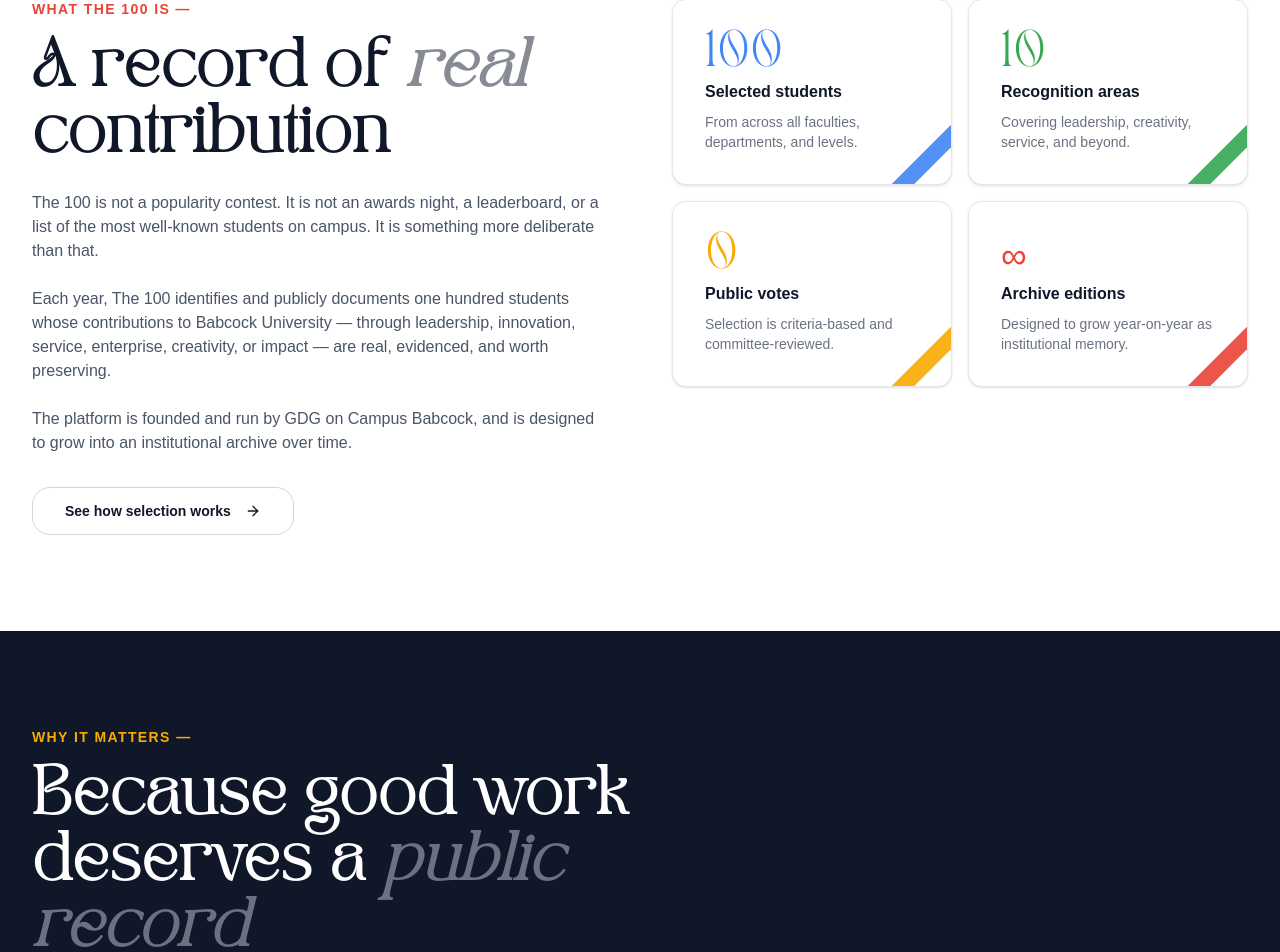
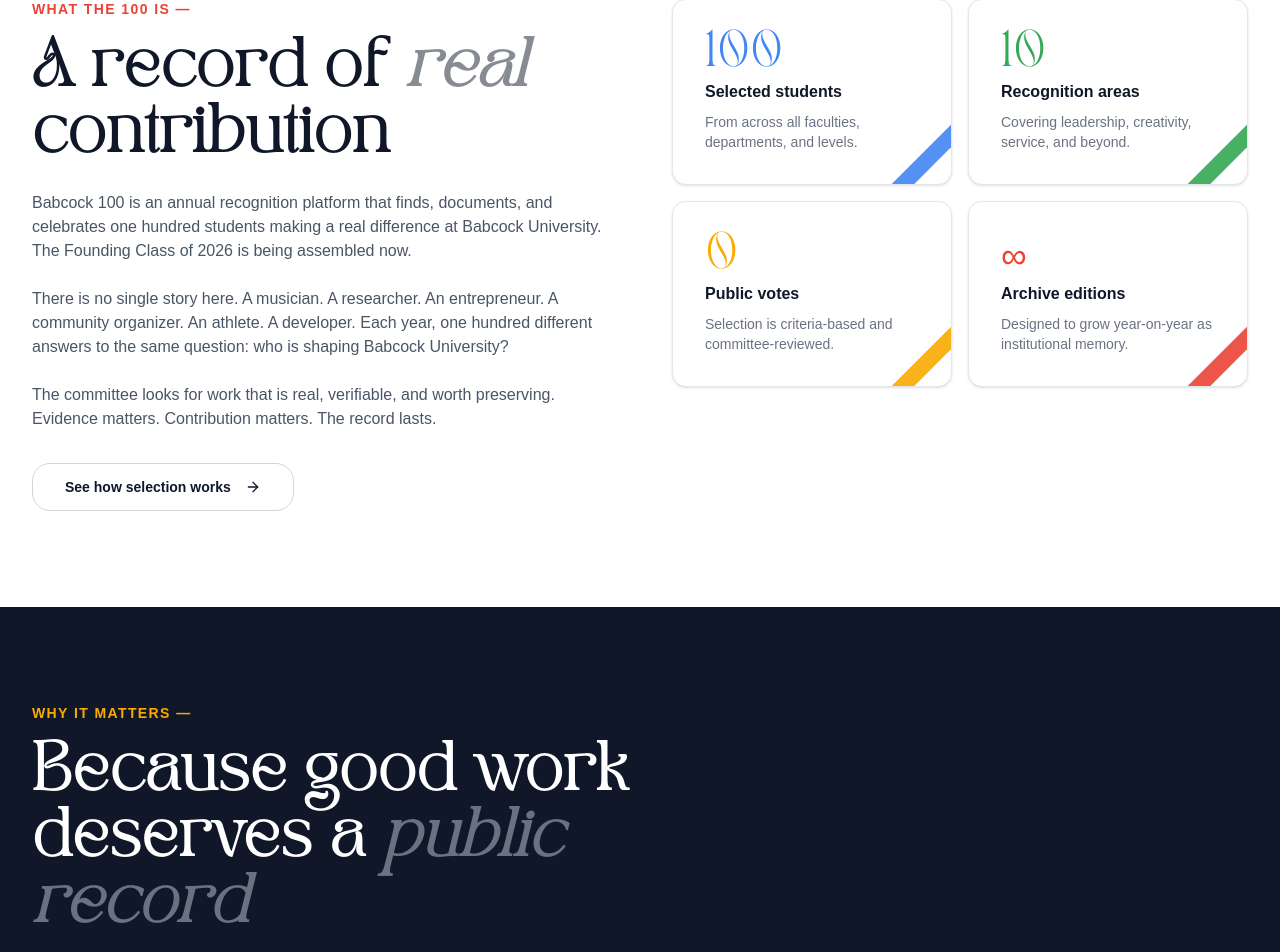
Before and after one commit to GDGBabcockUniversity/the-hundred, a Next.js app: page / in a window 1280 px wide. Shown: the part 1123-2075 px from the top of the page. Built offline with nearby package versions, Linux system fonts and the light colour scheme; a web font is replaced by a local one.

Commit message:
docs: refresh copy in ValuePropSection to clarify Babcock 100 mission and description

```diff
--- a/components/landing/ValuePropSection.tsx
+++ b/components/landing/ValuePropSection.tsx
@@ -46,19 +46,21 @@ export function ValuePropSection() {
           </h2>
           <div className="space-y-6 text-gray-600 mb-8">
             <p>
-              The 100 is not a popularity contest. It is not an awards night, a
-              leaderboard, or a list of the most well-known students on campus.
-              It is something more deliberate than that.
+              Babcock 100 is an annual recognition platform that finds, documents,
+              and celebrates one hundred students making a real difference at
+              Babcock University. The Founding Class of 2026 is being assembled
+              now.
             </p>
             <p>
-              Each year, The 100 identifies and publicly documents one hundred
-              students whose contributions to Babcock University — through
-              leadership, innovation, service, enterprise, creativity, or impact
-              — are real, evidenced, and worth preserving.
+              There is no single story here. A musician. A researcher. An
+              entrepreneur. A community organizer. An athlete. A developer. Each
+              year, one hundred different answers to the same question: who is
+              shaping Babcock University?
             </p>
             <p>
-              The platform is founded and run by GDG on Campus Babcock, and is
-              designed to grow into an institutional archive over time.
+              The committee looks for work that is real, verifiable, and worth
+              preserving. Evidence matters. Contribution matters. The record
+              lasts.
             </p>
           </div>
 
```
